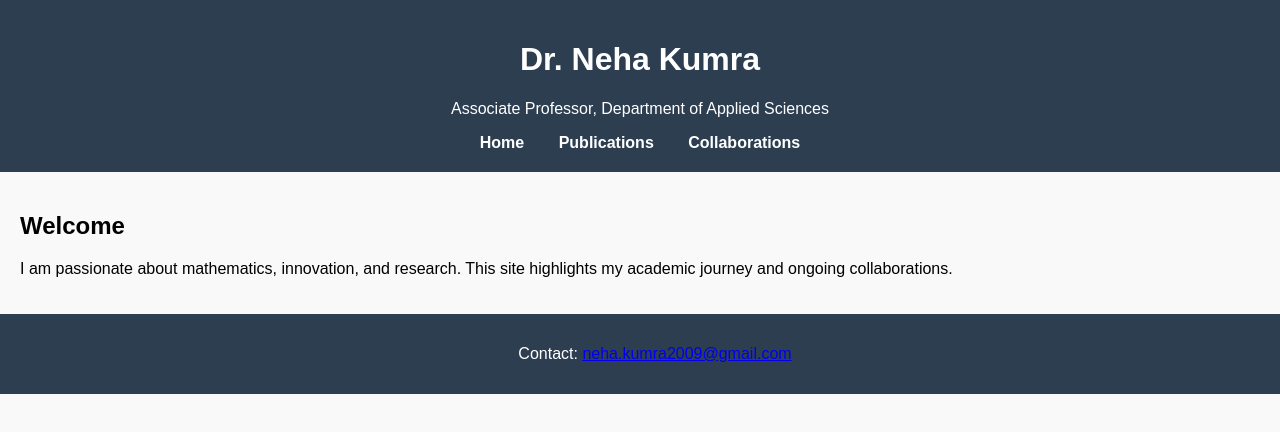
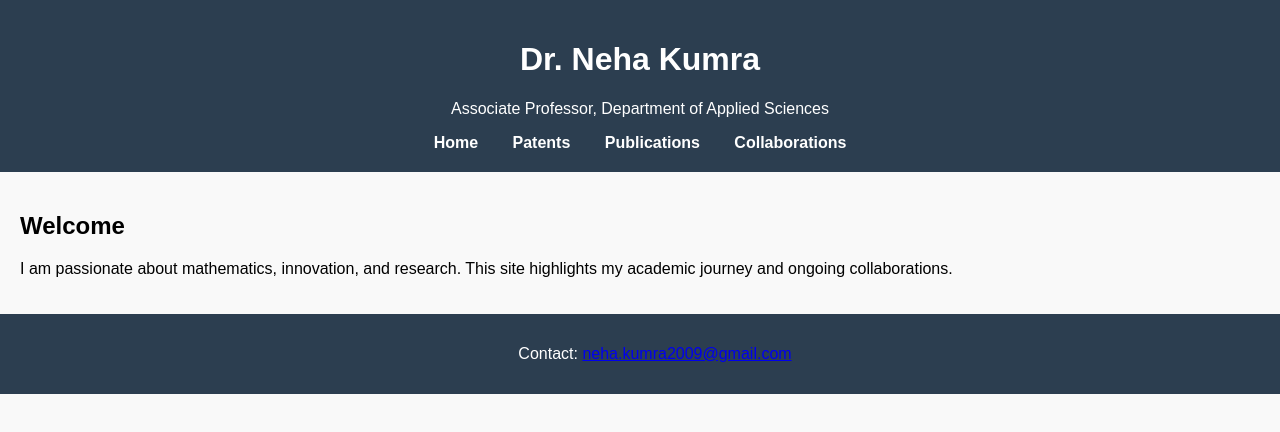
Before and after one commit to nehakumra-hub/nehakumra-hub.github.io, a plain HTML site: page index.html in a window 1280 px wide. Shown: the top 432 px of the page. Drawn offline with Linux system fonts and the light colour scheme.

Commit message:
Update index.html

```diff
--- a/index.html
+++ b/index.html
@@ -12,6 +12,7 @@
     <p>Associate Professor, Department of Applied Sciences</p>
     <nav>
       <a href="index.html">Home</a>
+      <a href="patentd.html">Patents</a>
       <a href="publications.html">Publications</a>
       <a href="collaborations.html">Collaborations</a>
     </nav>
```
